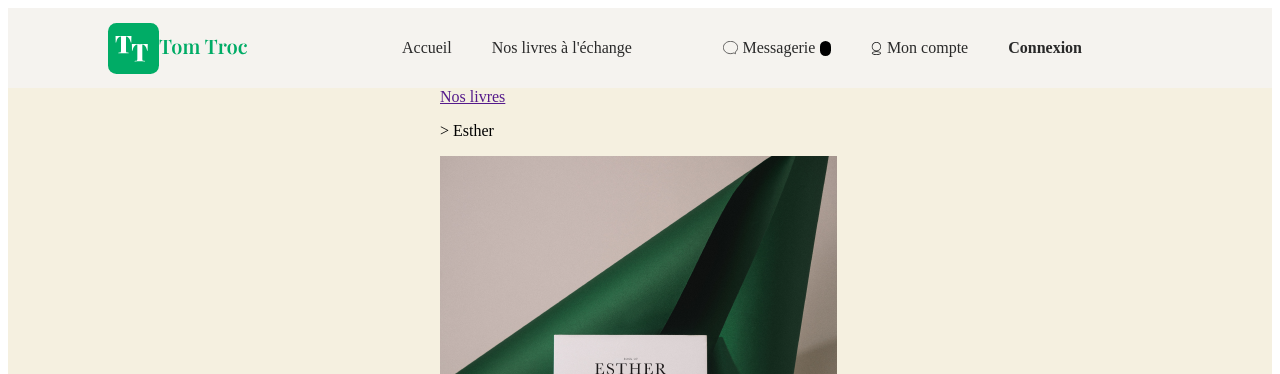
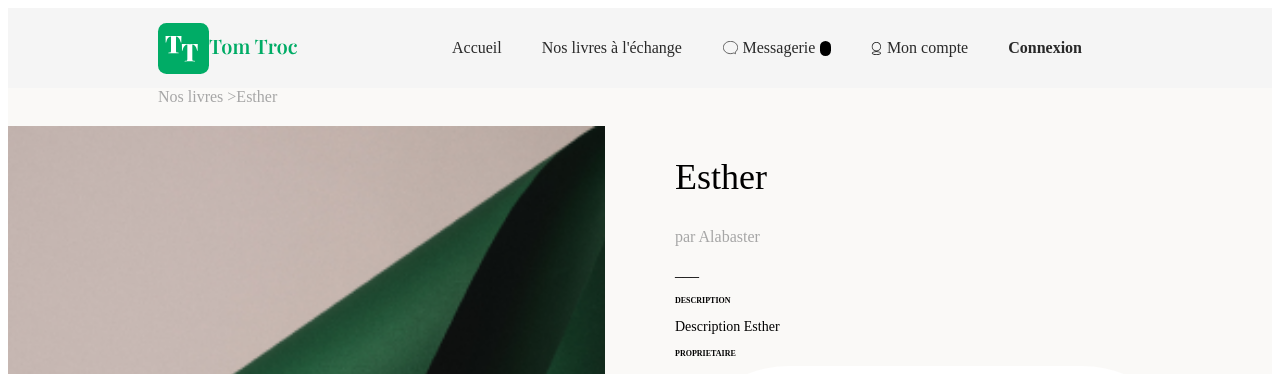
Before and after one commit to BDnartreb/BookExchange, a PHP site: page /index.php?action=book&id=1 in a window 1280 px wide. Shown: the top 374 px of the page. Run offline with PHP 8.4, Linux system fonts and the light colour scheme; data comes from the database, SQL or seed files in the repository.

Commit message:
BookExchange V4

```diff
--- a/controllers/BookController.php
+++ b/controllers/BookController.php
@@ -11,8 +11,9 @@ class BookController {
 
     public function showHome() : void
     {
+        $limit=4;
         $bookManager = new BookManager();
-        $books = $bookManager->getBooks();
+        $books = $bookManager->getBooks($limit);
 
         $view = new View("Accueil");
         $view->render("home", ['books' => $books]);
@@ -25,8 +26,9 @@ class BookController {
 
     public function showGallery() : void
     {
+        $limit=16;
         $bookManager = new BookManager();
-        $books = $bookManager->getBooks();
+        $books = $bookManager->getBooks($limit);
 
         $view = new View("Gallery");
         $view->render("gallery", ['books' => $books]);
--- a/css/style.css
+++ b/css/style.css
@@ -16,22 +16,61 @@
 
 
 h1 {
-    size : 36px;
+    font-style: "Playfair Display";
+    font-size : 36px;
     font-weight: 400;
     color: #000000;
 }
 
 h2 {
+    font-size: "Inter";
+    font-size: 32px;
+    font-weight: 400;
+    color:#292929;
+    padding-top: 20px;
+}
+
+h3 {
+    font-size: "Inter";
+    font-size: 8px;
+    font-weight: 600;
+    color:#000000;
+}
+
+p {
+    font-size: "Inter";
+    font-size: 16px;
+    font-weight: 300;
     color:#000000;
 }
 
 .search {
     align-items: center;
-    background-color: orange;
+    background-color: #ffffff;
     width:322px;
     height: 50px;
     border-radius: 6px;
+    border: 0px;
     margin-bottom: 20px;
+}
+
+.link-button {
+    font-family: "Inter";
+    color: #ffffff;
+    font-size: 16px;
+    width: 322px;
+    height: 63px;
+    padding: 22px 38px 22px 38px;
+    border-radius: 10px;
+    border: 0px;
+    margin-top: 20px;
+    background-color: #01AC66;
+    text-decoration: none;
+}
+
+.div-link-button {
+    margin-top: 70px;
+    margin-bottom: 70px;
 }
 
 /**
@@ -41,7 +80,7 @@ header {
     display: flex;
     flex-direction: row;
     height: 80px;
-    background-color: #F5F3EF;
+    background-color: #F5f5f5;
 }
 
 .logo {
@@ -52,7 +91,7 @@ header {
     width: 155px;
     height: 51px;
     margin-top: 15px;
-    margin-left: 100px;
+    margin-left: 150px;
 }
 
 .TT-logo-greenbackground{
@@ -116,13 +155,93 @@ svg {
     margin-left: 5px;
 }
 
+/**
+* book
+*/
+.book {
+    display: flex;
+    flex-direction: column;
+    width: 100%;
+}
+
+.book-go-back {
+    margin-left: 150px;
+    color: #A6A6A6;
+    margin-bottom: 20px;
+}
+
+.book-go-back a {
+    color: #A6A6A6;
+    text-decoration: none;
+}
+
+.book-presentation {
+    display: flex;
+    flex-direction: row;
+    background-color: #faf9f7;
+}
+
+.book-picture {
+    width:720px;
+    height: 863px;
+}
+
+.book-picture img {
+    width: 100%;
+    height: 100%;
+    object-fit: cover;
+}
+
+.book-text {
+    width:720px;
+    padding-left: 70px;
+}
+
+.book-title-author p {
+    font-size: "Inter";
+    font-size: 16px;
+    font-weight: 400;
+    color : #a6a6a6;
+}
+
+.book-description {
+    width: 485px;
+}
+
+.book-description p {
+    font-size: "Inter";
+    font-size: 14px;
+    font-weight: 400;
+    color:#000000;
+}
+
+.book-owner {
+    display: flex;
+    align-items: center;
+    width: fit-content;
+    padding : 6px 17px 6px 6px;
+    background-color: white;
+    border-radius: 114px;
+}
+
+.book-owner p {
+    font-size: "Inter";
+    font-size: 14px;
+    font-weight: 400;
+    color:#000000;
+}
+
+.book-owner img {
+    margin: 5px;
+
+}
 
 /**
 * main
 */
 
 main {
-    background-color: #f5f0e0;
+    background-color: #faf9f7;
     display: flex;
     justify-content: center;
 }
--- a/models/Book.php
+++ b/models/Book.php
@@ -13,7 +13,7 @@
     private bool $status;
     private int $idUser;
     private ?string $pseudo;
-    private ?string $avatarUrl;
+    private ?string $avatarUrl=null;
 
 
     /**
--- a/models/BookManager.php
+++ b/models/BookManager.php
@@ -7,15 +7,20 @@ class BookManager extends AbstractEntityManager
 {
     /**
      * Gets books.
+     * @param int $limit
      * @return : array
      */
-    public function getBooks() : array
+    public function getBooks(int $limit) : array
     {
-        $sql = "SELECT * FROM book LEFT JOIN user ON book.id_user = user.id WHERE book.status='1'";
-        //$sql = "SELECT * FROM book WHERE id =1";
+        $sql = "SELECT book.id, title, author, image, description, status, user.id AS idUser, pseudo
+        FROM book LEFT JOIN user ON book.id_user = user.id WHERE book.status='1' ORDER BY book.id ASC LIMIT $limit";
+
+
 
         $result = $this->db->query($sql);
         $books = [];
+        //var_dump('toto');
+        //var_dump($result->fetchAll());
 
         while ($bookArray = $result->fetch()) {
             $book = new Book($bookArray);
@@ -26,21 +31,23 @@ class BookManager extends AbstractEntityManager
 
     /**
      * Gets all the books sold by a user.
-     * @param int $idUser
-     * @return : array
+     * @param int $id
+     * @return : array $userBooks
      */
-    public function getBooksByUser(int $idUser) : array
+    public function getBooksByUser(int $id) : array
     {
-       $sql = "SELECT * FROM book WHERE id_user=:idUser";
-       /*
+        /*$sql = "SELECT * FROM book WHERE id_user=:id";
+        $result = $this->db->query($sql, ['id_user' => $id]);*/
+        $sql = "SELECT * FROM book WHERE id_user=1";
         $result = $this->db->query($sql);
+
         $books = [];
 
         while ($bookArray = $result->fetch()) {
-            $book = new Book($bookArray);
-            $books[] = $book;
+            $books = new Book($bookArray);
+            $userBooks[] = $books;
         }
-        return $books;*/
+        return $userBooks;
     }
 
 /*SUPPR IF NOT USED!!!!!!!*/
--- a/models/UserManager.php
+++ b/models/UserManager.php
@@ -38,6 +38,7 @@ INSERT INTO user FROM book LEFT JOIN user ON book.id_user = user.id WHERE book.s
 
         $result = $this->db->query($sql, ['id' => $id]);
         $userInfo = $result->fetch();
+
         if ($userInfo){
             return new User($userInfo);
         } else {
--- a/views/templates/book.php
+++ b/views/templates/book.php
@@ -6,22 +6,31 @@
 ?>
 
 <section class="book">
-    <a href="">Nos livres</a><p> > <?= $book->getTitle() ?></p>
+    <div class="book-go-back">
+        <a href="">Nos livres</a> ><?= $book->getTitle() ?>
+    </div>
+    <div class="book-presentation">
         <div class="book-picture">
             <img src="./images/<?= $book->getImage() ?>" alt="">
         </div>
         <div class="book-text">
-        <div>
+            <div class="book-title-author">
                 <h1><?= $book->getTitle() ?></h1>
-            <p><?= $book->getAuthor() ?></p>
+                <p>par <?= $book->getAuthor() ?></p>
+            </div>
             <p>___</p>
-            <h2>DESCRIPTION</h2>
+            <h3>DESCRIPTION</h3>
+            <div class="book-description">
                 <p><?= $book->getDescription() ?></p>
-            <h2>PROPRIETAIRE</h2>
             </div>
-        <div>
-            <img src="./images/<?= $book->getAvatarUrl() ?>">
+            <h3>PROPRIETAIRE</h3>
+            <div class="book-owner">
+                <img src="./images/<?= $book->getAvatarUrl() ?>" alt="">
                 <p><?= $book->getPseudo() ?></p>
+            </div>
+            <div class=div-link-button>
+                <a class="link-button" href="index.php?action=messaging">Envoyer un message</a>
+            </div>
         </div>
     </div>
 
--- a/views/templates/connection.php
+++ b/views/templates/connection.php
@@ -16,7 +16,7 @@
         <input class="search" type="text" name="password" id="" size="30" maxlength="120">
 
         <input type="hidden" name="action" value="userprofil">
-        <input class="registration-button" type="submit" value="S'inscrire">
+        <input class="link-button" type="submit" value="S'inscrire">
         <p> Pas de compte ? <a href="index.php?action=registration">Inscrivez-vous</a></p>
         </form>
     </div>
--- a/views/templates/registration.php
+++ b/views/templates/registration.php
@@ -13,7 +13,7 @@
                 <label for="pseudo"><p>Pseudo</p></label>
                 <input class="search" type="text" name="pseudo" id="pseudo" required size="30" maxlength="120">
 
-               <label for="pseudo"><p>Adresse Email</p></label>
+                <label for="pseudo"><p>Adresse Email</p></label>
                 <input class="search" type="text" name="email" id="email" required size="30" maxlength="120">
 
                 <label for="pseudo"><p>Mot de passe</p></label>
@@ -21,7 +21,8 @@
             </div>
             <div class="submit-button">
                 <input type="hidden" name="action" value="adduser">
-                <input class="registration-button" type="submit" value="S'inscrire">
+                <input class="link-button" type="submit" value="S'inscrire">
+                <p>Déjà inscrit ? <a href="index.php?action=connection">Connectez-vous</a></p>
             </div>
         </form>
     </div>
```
Also changed, not shown: other parts of css/style.css (+118 -14 lines), controllers/UserController.php (+6 -4 lines), views/templates/gallery.php (+4 -6 lines), views/templates/home.php (+26 -23 lines), views/templates/userinfo.php (+6 -6 lines). Lines whose indentation alone changed are shown as unchanged.
